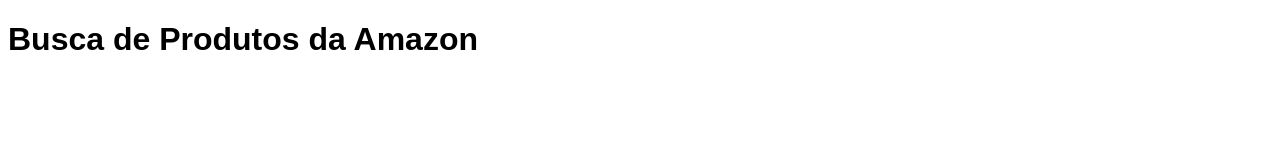
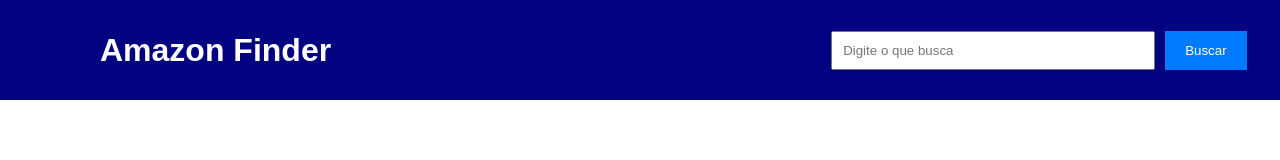
Before and after one commit to iagoPinheiro1401/finder_amazon, a website: page index.html in a window 1280 px wide. Drawn offline with Linux system fonts and the light colour scheme.

Commit message:
created navbar

```diff
--- a/index.html
+++ b/index.html
@@ -7,7 +7,12 @@
   <link rel="stylesheet" href="style.css">
 </head>
 <body>
-  <div class="container">
-    <h1>Busca de Produtos da Amazon</h1>
+  <div class="navbar">
+    <h1>Amazon Finder</h1>
+    <div class="search">
+      <input type="text" placeholder="Digite o que busca"/>
+      <button >Buscar</button>
+    </div>
+  </div>
 </body>
 </html>
--- a/style.css
+++ b/style.css
@@ -1,3 +1,41 @@
 body {
     font-family: Arial, sans-serif;
+    padding: 0;
+    margin: 0;
 }
+
+.navbar {
+    width: 100%;
+    height: 100px;
+    color: white;
+    background-color: rgb(3, 3, 129);
+    position: fixed;
+    top: 0;
+    padding: 0 100px;
+    display: flex;
+    align-items: center;
+}
+
+.search {
+    display: flex;
+    gap: 10px;
+    margin-left: 500px;
+}
+
+input[type="text"] {
+    padding: 10px;
+    width: 300px;
+  }
+
+  button {
+    padding: 10px 20px;
+    background-color: #007bff;
+    color: #fff;
+    border: none;
+    cursor: pointer;
+    transition: background-color 0.3s;
+  }
+
+  button:hover {
+    background-color: #0056b3;
+  }
```
